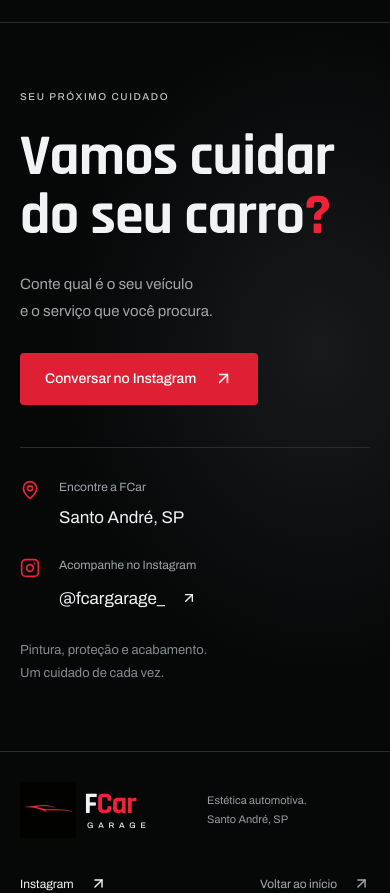
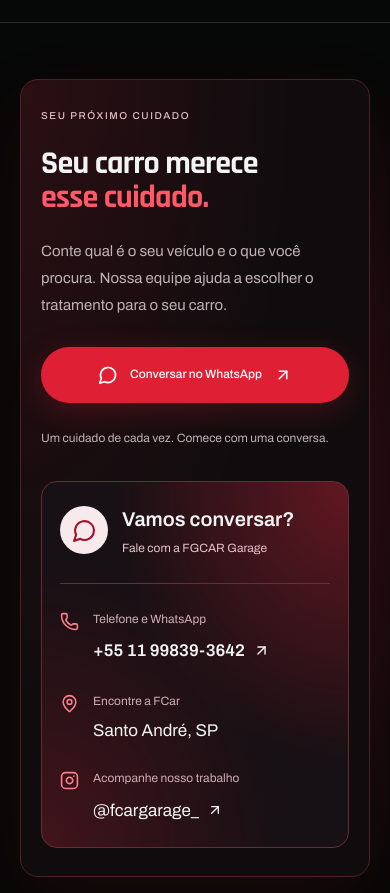
Before and after one commit to diegocoodes/FGcar, a Next.js app: page / in a window 390 px wide. Shown: the part 5380-6273 px from the top of the page. Built offline with nearby package versions, Linux system fonts and the light colour scheme.

Commit message:
Restyle contact section and add WhatsApp contact

```diff
--- a/src/app/globals.css
+++ b/src/app/globals.css
@@ -165,7 +165,7 @@
 .care-note { display: flex; justify-content: center; align-items: center; flex-wrap: wrap; gap: 12px 24px; margin-top: 48px; }
 .care-note p { color: #b7babe; font-size: 13px; line-height: 1.6; }
 .care-note .text-link { white-space: nowrap; }
-.contact-section { padding-block: 114px 120px; background: radial-gradient(ellipse at 82% 45%, #17191b 0, var(--background) 58%); }
+.contact-section { padding-block: 90px; background: radial-gradient(ellipse at 75% 50%, #260c13 0, var(--background) 65%); }
 .reviews-section { border-bottom: 1px solid var(--border); }
 .reviews-summary { min-width: 300px; }
 .reviews-score { display: flex; align-items: center; gap: 12px; }
@@ -193,20 +193,27 @@
 .testimonial-name[href]:hover { color: var(--red); text-decoration: underline; text-underline-offset: 4px; }
 .testimonial-source { display: block; font-size: 12px; color: var(--muted); margin-top: 3px; }
 .reviews-footnote { font-size: 12px; color: var(--muted); line-height: 1.7; margin-top: 22px; }
-.contact-layout { display: grid; grid-template-columns: 1.2fr 0.8fr; gap: 90px; align-items: center; }
-.contact-layout .eyebrow { color: #bec1c3; margin-bottom: 25px; }
-.contact-layout h2 { font-size: clamp(56px, 6vw, 84px); letter-spacing: -1px; line-height: 1.02; }
+.contact-layout { display: grid; grid-template-columns: 1.2fr 0.8fr; gap: 64px; align-items: center; padding: 58px; border: 1px solid #4a222b; border-radius: 24px; background: radial-gradient(ellipse at 0% 0%, rgb(237 36 56 / 12%), transparent 55%), #100c0e; box-shadow: 0 24px 80px rgb(237 36 56 / 8%); }
+.contact-layout .eyebrow { color: #e2bec5; margin-bottom: 22px; }
+.contact-layout h2 { font-size: clamp(38px, 4.5vw, 62px); letter-spacing: -1px; line-height: 1.08; }
+.contact-layout h2 span { color: #ff5969; }
 .red-text { color: var(--red); }
-.contact-description { font-size: 16px; line-height: 1.8; color: var(--muted); margin-top: 25px; }
-.contact-button { margin-top: 28px; }
-.contact-details { border-left: 1px solid var(--border); padding-left: 54px; margin-top: 33px; }
-.contact-detail { display: flex; gap: 19px; margin-bottom: 35px; }
-.contact-detail > svg { color: var(--red); margin-top: 2px; }
-.contact-detail span { display: block; font-size: 12px; color: #9fa5a9; margin-bottom: 9px; }
+.contact-description { font-size: 15px; line-height: 1.8; color: #bfb2b7; margin-top: 22px; max-width: 420px; }
+.contact-button { margin-top: 28px; border-radius: 999px; padding: 17px 24px; gap: 12px; font-size: 13px; box-shadow: 0 8px 32px rgb(237 36 56 / 22%); }
+.contact-details { border: 1px solid #6b2b36; padding: 30px; border-radius: 16px; background: radial-gradient(ellipse at 100% 0%, rgb(237 36 56 / 35%), transparent 55%), radial-gradient(ellipse at 0% 100%, rgb(237 36 56 / 20%), transparent 55%), #171014; }
+.contact-card-heading { display: flex; align-items: center; gap: 14px; padding-bottom: 26px; margin-bottom: 26px; border-bottom: 1px solid #65303c; }
+.contact-card-heading p { font-size: 20px; font-weight: 600; }
+.contact-card-heading span:not(.contact-icon) { display: block; font-size: 12px; color: #e4c2ca; margin-top: 5px; }
+.contact-icon { display: grid; place-items: center; flex-shrink: 0; width: 48px; height: 48px; border-radius: 50%; color: #a50e25; background: #f8e9ed; }
+.contact-detail { display: flex; gap: 14px; margin-bottom: 26px; }
+.contact-detail:last-child { margin-bottom: 0; }
+.contact-detail > svg { color: #ff7f8e; margin-top: 2px; }
+.contact-detail span { display: block; font-size: 12px; color: #d0abb5; margin-bottom: 8px; }
 .contact-detail p, .contact-detail a { font-size: 17px; line-height: 1.5; }
-.contact-detail a { display: inline-flex; align-items: center; gap: 16px; min-height: 30px; }
-.contact-detail a:hover { color: var(--red); }
-.contact-note { margin-top: 45px; color: var(--metal); font-size: 13px; line-height: 1.75; }
+.contact-detail a { display: inline-flex; align-items: center; flex-wrap: wrap; gap: 8px; min-height: 30px; overflow-wrap: anywhere; }
+.contact-detail a:hover { color: #ff7f8e; }
+.contact-phone a { font-size: clamp(17px, 1.6vw, 22px); font-weight: 600; }
+.contact-note { margin-top: 20px; color: #bfb2b7; font-size: 12px; line-height: 1.75; }
 .site-footer { border-top: 1px solid var(--border); }
 .footer-main { display: flex; align-items: center; gap: 64px; padding-block: 37px; }
 .footer-main p { font-size: 12px; line-height: 1.75; color: #969c9f; }
@@ -239,8 +246,8 @@
   .services-layout { gap: 45px; }
   .desktop-nav { gap: 44px; }
   .service-photo { height: auto; }
-  .contact-layout { gap: 45px; }
-  .contact-details { padding-left: 35px; }
+  .contact-layout { gap: 28px; padding: 36px; grid-template-columns: 1fr 1fr; }
+  .contact-details { padding: 24px; }
   .care-grid { gap: 16px; }
   .care-action { padding-inline: 20px; }
   .testimonials-grid { grid-template-columns: 1fr 1fr; }
@@ -301,7 +308,8 @@
   .care-item:nth-child(2) { margin-top: 0; }
   .care-action { min-height: 220px; padding: 26px; }
   .care-note { margin-top: 32px; text-align: center; }
-  .contact-layout { grid-template-columns: 1fr; gap: 42px; }
+  .contact-section { padding-block: 56px; }
+  .contact-layout { grid-template-columns: 1fr; gap: 32px; padding: 28px 20px; border-radius: 18px; }
   .reviews-summary { min-width: 0; width: 100%; }
   .testimonials-grid { grid-template-columns: 1fr; gap: 14px; }
   .testimonial-card { padding: 25px; }
@@ -309,10 +317,11 @@
   .testimonial-card:last-child { grid-column: auto; }
   .testimonial-card blockquote p { font-size: 18px; }
   .testimonial-featured blockquote p { font-size: 23px; }
-  .contact-layout h2 { font-size: 58px; letter-spacing: -0.8px; }
+  .contact-layout h2 { font-size: clamp(32px, 8vw, 48px); letter-spacing: -0.8px; }
   .contact-layout .eyebrow { margin-bottom: 24px; }
   .contact-description { font-size: 15px; }
-  .contact-details { border-left: 0; border-top: 1px solid var(--border); padding-left: 0; padding-top: 30px; margin-top: 0; }
+  .contact-details { padding: 22px 18px; }
+  .contact-button { width: 100%; justify-content: center; padding-inline: 12px; font-size: 12px; }
   .contact-detail { margin-bottom: 26px; }
   .contact-note { margin-top: 25px; }
   .footer-main { flex-wrap: wrap; gap: 24px; padding-block: 30px; }
@@ -326,7 +335,7 @@
 @media (max-width: 359px) {
   .hero h1 { font-size: 106px; }
   .care-grid { grid-template-columns: 1fr; }
-  .contact-layout h2 { font-size: 52px; }
+  .contact-layout h2 { font-size: 30px; }
 }
 
 @media (prefers-reduced-motion: reduce) {
--- a/src/app/page.tsx
+++ b/src/app/page.tsx
@@ -1,5 +1,5 @@
 import Image from "next/image";
-import { ArrowDown, ArrowUpRight, Instagram, MapPin } from "lucide-react";
+import { ArrowDown, ArrowUpRight, Instagram, MapPin, MessageCircle, Phone } from "lucide-react";
 import { Header } from "@/components/header";
 import { Brand } from "@/components/brand";
 import { HeroEntrance, Photo, Reveal } from "@/components/animation";
@@ -63,7 +63,25 @@
 
       <Testimonial1 />
 
-      <section className="contact-section section-space" id="contato" tabIndex={-1} aria-labelledby="contact-title"><div className="container"><Reveal className="contact-layout"><div><p className="eyebrow">Seu próximo cuidado</p><h2 id="contact-title">Vamos cuidar<br />do seu carro<span className="red-text">?</span></h2><p className="contact-description">Conte qual é o seu veículo<br />e o serviço que você procura.</p><a className="button button-primary contact-button" href={site.instagram} target="_blank" rel="noopener noreferrer">Conversar no Instagram<ArrowUpRight size={19} /><span className="sr-only"> (abre em uma nova aba)</span></a></div><div className="contact-details"><div className="contact-detail"><MapPin size={20} aria-hidden="true" /><div><span>Encontre a FCar</span><p>{site.location}</p></div></div><div className="contact-detail"><Instagram size={20} aria-hidden="true" /><div><span>Acompanhe no Instagram</span><a href={site.instagram} target="_blank" rel="noopener noreferrer">{site.instagramHandle}<ArrowUpRight size={16} /><span className="sr-only"> (abre em uma nova aba)</span></a></div></div><p className="contact-note">Pintura, proteção e acabamento.<br />Um cuidado de cada vez.</p></div></Reveal></div></section>
+      <section className="contact-section section-space" id="contato" tabIndex={-1} aria-labelledby="contact-title">
+        <div className="container">
+          <Reveal className="contact-layout">
+            <div className="contact-copy">
+              <p className="eyebrow">Seu próximo cuidado</p>
+              <h2 id="contact-title">Seu carro merece<br /><span>esse cuidado.</span></h2>
+              <p className="contact-description">Conte qual é o seu veículo e o que você procura. Nossa equipe ajuda a escolher o tratamento para o seu carro.</p>
+              <a className="button button-primary contact-button" href={site.whatsapp} target="_blank" rel="noopener noreferrer"><MessageCircle size={20} aria-hidden="true" />Conversar no WhatsApp<ArrowUpRight size={18} aria-hidden="true" /><span className="sr-only"> (abre em uma nova aba)</span></a>
+              <p className="contact-note">Um cuidado de cada vez. Comece com uma conversa.</p>
+            </div>
+            <div className="contact-details">
+              <div className="contact-card-heading"><span className="contact-icon" aria-hidden="true"><MessageCircle size={25} /></span><div><p>Vamos conversar?</p><span>Fale com a FGCAR Garage</span></div></div>
+              <div className="contact-detail contact-phone"><Phone size={19} aria-hidden="true" /><div><span>Telefone e WhatsApp</span><a href={site.phoneHref}>{site.phone}<ArrowUpRight size={17} aria-hidden="true" /></a></div></div>
+              <div className="contact-detail"><MapPin size={19} aria-hidden="true" /><div><span>Encontre a FCar</span><p>{site.location}</p></div></div>
+              <div className="contact-detail"><Instagram size={19} aria-hidden="true" /><div><span>Acompanhe nosso trabalho</span><a href={site.instagram} target="_blank" rel="noopener noreferrer">{site.instagramHandle}<ArrowUpRight size={16} aria-hidden="true" /><span className="sr-only"> (abre em uma nova aba)</span></a></div></div>
+            </div>
+          </Reveal>
+        </div>
+      </section>
     </main></ServiceSelectionProvider>
     <footer className="site-footer"><div className="container footer-main"><Brand /><p>Estética automotiva.<br />{site.location}</p><a className="footer-instagram" href={site.instagram} target="_blank" rel="noopener noreferrer">Instagram<ArrowUpRight size={17} /><span className="sr-only"> (abre em uma nova aba)</span></a><a className="back-top" href="#inicio">Voltar ao início<ArrowUpRight size={17} /></a></div><div className="container footer-bottom"><span>© {new Date().getFullYear()} {site.name}</span><span>Fotografias ilustrativas.</span></div></footer>
   </>;
--- a/src/config/site.ts
+++ b/src/config/site.ts
@@ -3,6 +3,9 @@
   location: "Santo André, SP",
   instagram: "https://www.instagram.com/fcargarage_/",
   instagramHandle: "@fcargarage_",
+  phone: "+55 11 99839-3642",
+  phoneHref: "tel:+5511998393642",
+  whatsapp: "https://wa.me/5511998393642",
   title: "FCar Garage | Estética automotiva em Santo André",
   description:
     "Conheça os serviços de vitrificação, PPF, polimento técnico e películas da FCar Garage em Santo André, SP. Entre em contato e solicite um orçamento.",
```
Also changed, not shown: 2 other files (tests, documents, lock files or other folders).
